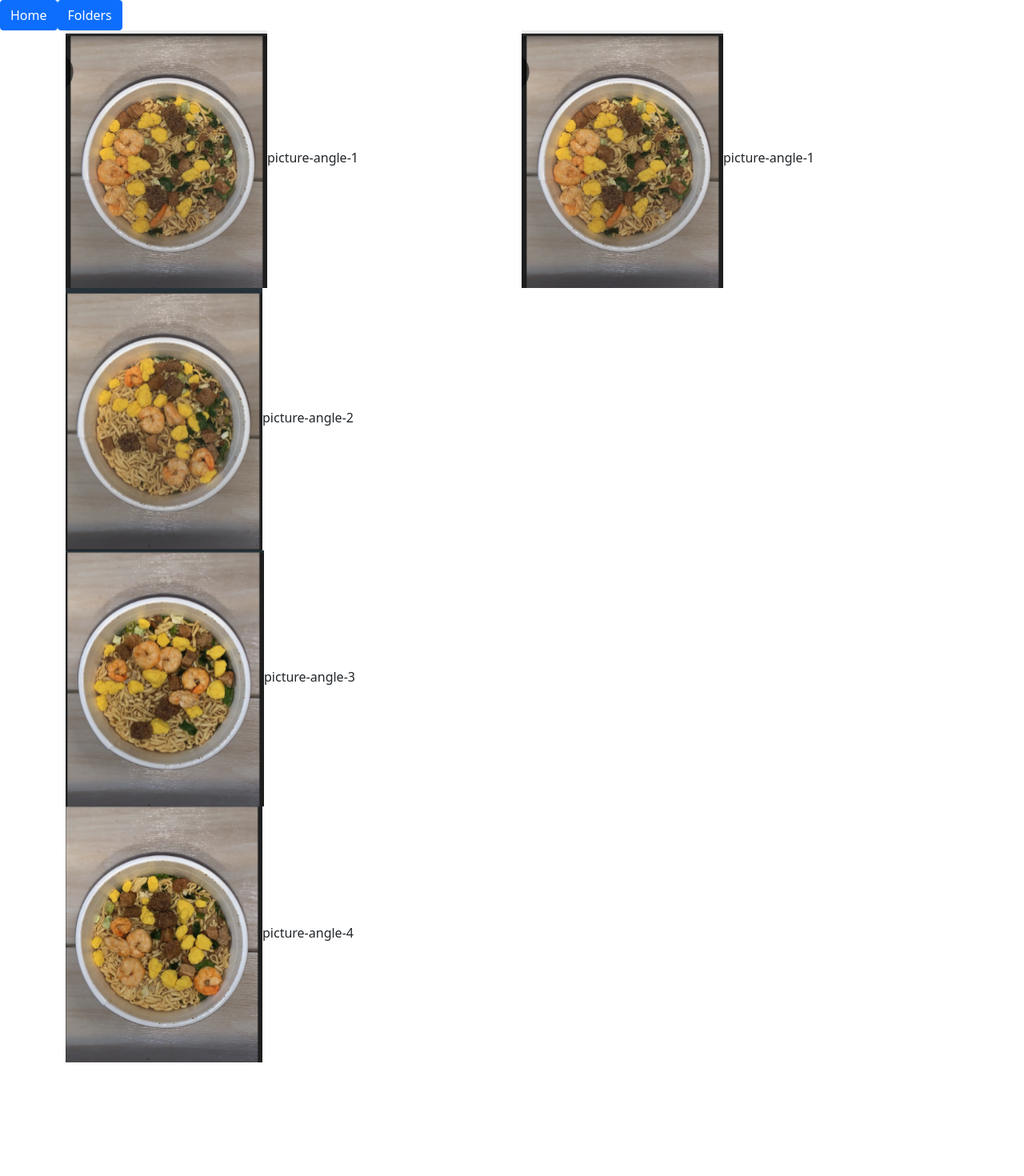
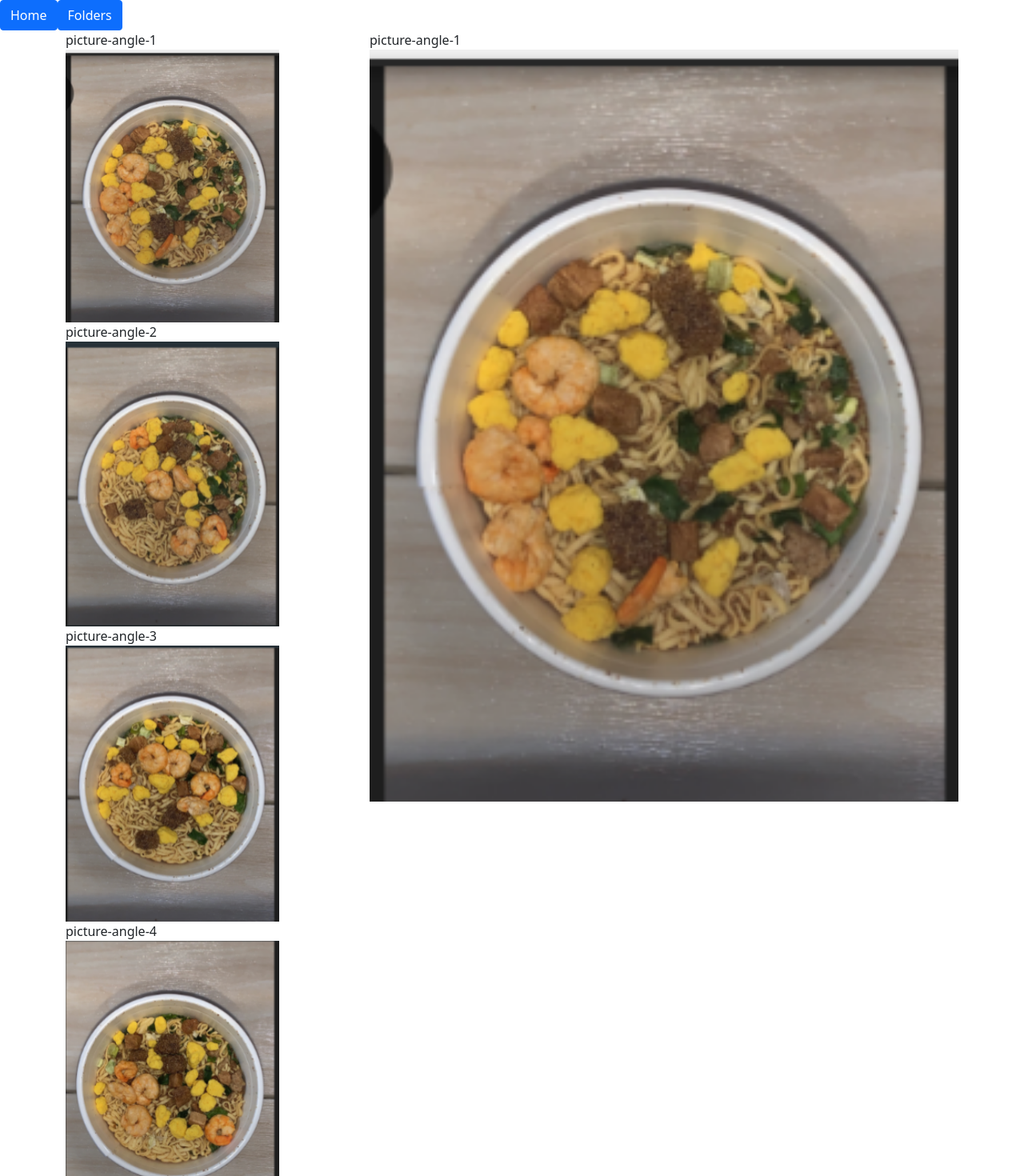
Before and after one commit to zahmis/folderOpener, a React app: page /#/folder in a window 1280 px wide. Shown: the top 1470 px of the page at 80% size. Before the commit the page ends 1328 px from the top, so only its background shows below. Built offline with nearby package versions, Linux system fonts and the light colour scheme.

Commit message:
vertichal

```diff
--- a/src/Folders.tsx
+++ b/src/Folders.tsx
@@ -14,14 +14,30 @@ const Folders = () => {
     <>
     <div className="container">
       <div className="row">
-        <div className="d-flex flex-column col-6">
-          <span onClick={()=>clickHandler(1)}><img src="../src/assets/images/cupmen-1.png" />picture-angle-1</span>
-          <span onClick={()=>clickHandler(2)}><img src="../src/assets/images/cupmen-2.png" />picture-angle-2</span>
-          <span onClick={()=>clickHandler(3)}><img src="../src/assets/images/cupmen-3.png" />picture-angle-3</span>
-          <span onClick={()=>clickHandler(4)}><img src="../src/assets/images/cupmen-4.png" />picture-angle-4</span>
+        <div className="d-flex flex-column col-4">
+          <div onClick={()=>clickHandler(1)}>
+            <div>picture-angle-1</div>
+            <img className="w-75" src="../src/assets/images/cupmen-1.png" />
+          </div>
+          <div>
+            <div>picture-angle-2</div>
+            <div onClick={()=>clickHandler(2)}>
+            <img className="w-75"  src="../src/assets/images/cupmen-2.png" /></div>
+          </div>
+          <div>
+            <div>picture-angle-3</div>
+            <div onClick={()=>clickHandler(3)}>
+            <img className="w-75" src="../src/assets/images/cupmen-3.png" /></div>
+          </div>
+          <div>
+            <div>picture-angle-4</div>
+            <div onClick={()=>clickHandler(4)}>
+            <img className="w-75" src="../src/assets/images/cupmen-4.png" /></div>
+          </div>
        </div>
-       <div className="col-6">
-         <img src={src} />picture-angle-{target}
+       <div className="col-8 text-align-center">
+         <div>picture-angle-{target}</div>
+         <img className="w-100" src={src} />
       </div>
      </div>
     </div>
```
